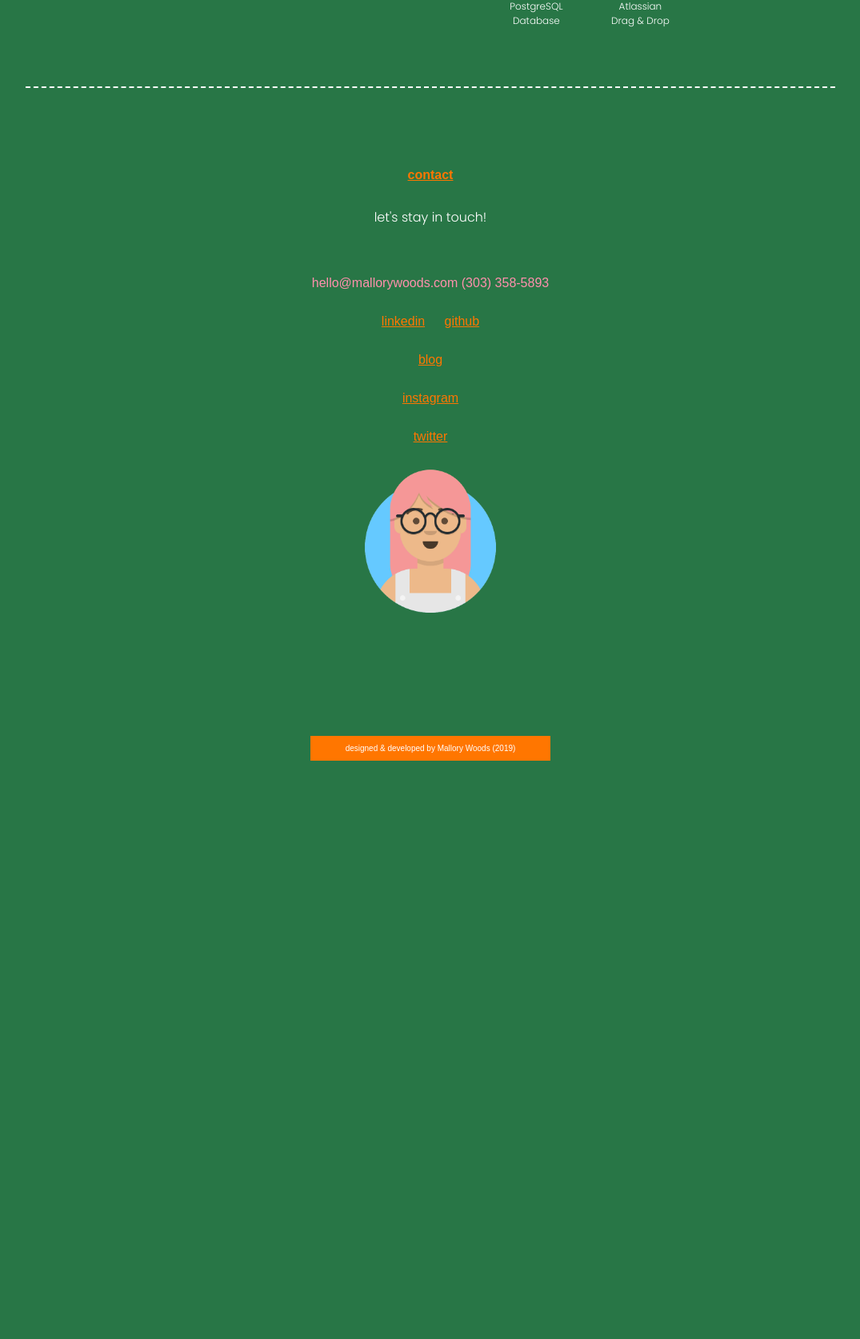
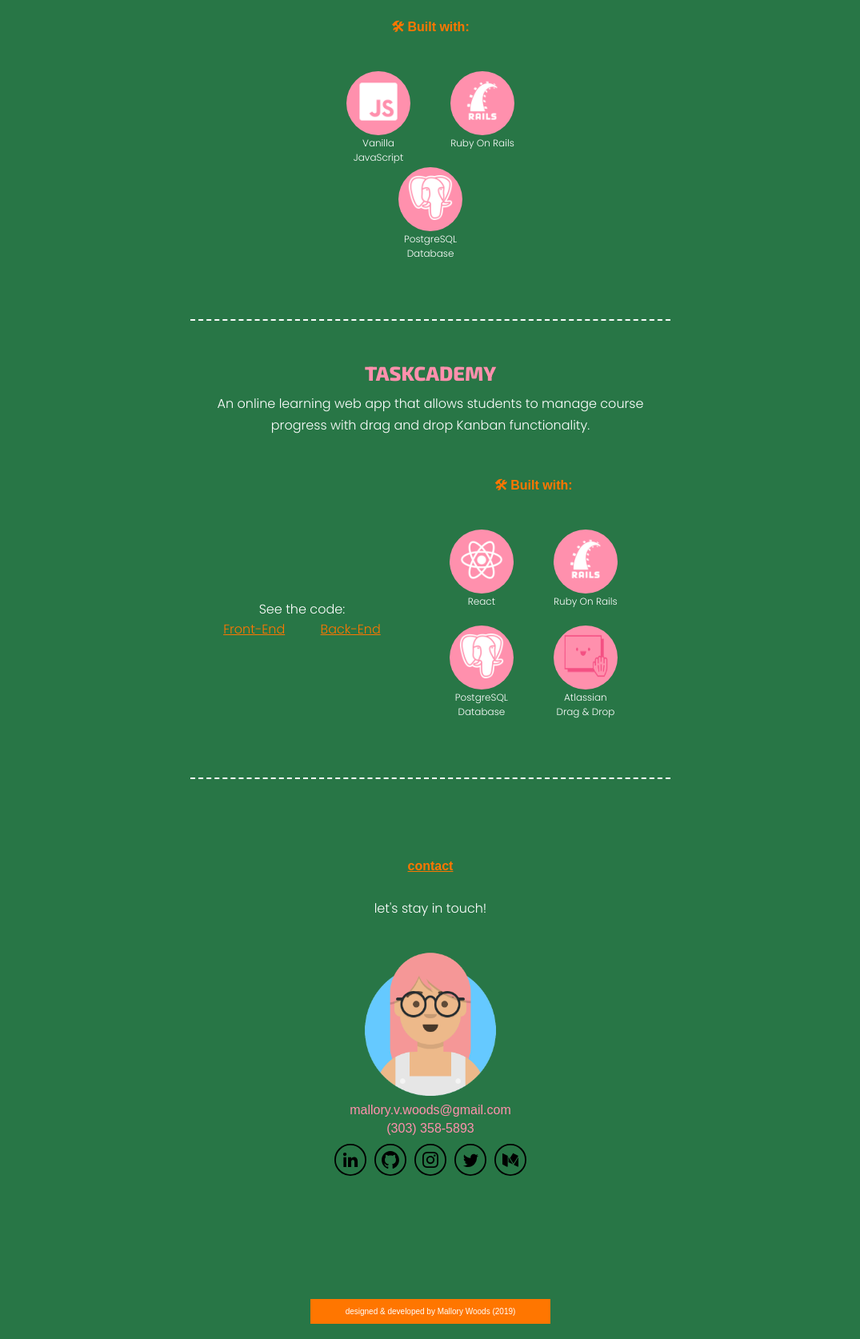
Before and after one commit to mallmsy/personalSite, a PHP site: page / in a window 1280 px wide. Shown: the part 3105-4779 px from the top of the page at 80% size, without its empty margins (102-1177 px from the left). Before the commit the page ends 4056 px from the top, so only its background shows below. Run offline with PHP 8.4, Linux system fonts and the light colour scheme; some web fonts are replaced.

Commit message:
added svg logos for contact and adjusted spacing in header and contact

```diff
--- a/home.html
+++ b/home.html
@@ -198,20 +198,21 @@
             <h2 class="heading-secondary">contact</h2>
 
             <p class="paragraph">let's stay in touch!</p>
+            <img class="avatar" src="img/me.png" alt="me">
 
-            <p class="contact__link">hello@mallorywoods.com</p>
+            <p class="contact__link">mallory.v.woods@gmail.com</p>
             <p class="contact__link">(303) 358-5893</p>
-            <br>
-            <p class="contact__link"><a href="https://www.linkedin.com/in/mallory-virginia-woods" target="_blank">linkedin</a></p>
-            <p class="contact__link"><a href="https://github.com/mallmsy" target="_blank" class="nav__item">github</a></p>
-            <br>
-            <p class="contact__link"><a href="https://medium.com/@malvwoods" target="_blank" class="contact__item">blog</a></p>
-            <br>
-            <p class="contact__link"><a href="https://www.instagram.com/mallmsy/" target="_blank" class="contact__item">instagram</a></p>
-            <br>
-            <p class="contact__link"><a href="https://twitter.com/mallmsyyy" target="_blank" class="contact__item">twitter</a></p>
-            <br>
-            <img class="avatar" src="img/me.png" alt="me">
+            <div class="contact__link--icons">
+              <a href="https://www.linkedin.com/in/mallory-virginia-woods" target="_blank"><img src= "img/logos/linkedin.svg" class="contact__link--icon"></img></a>
+
+              <a href="https://github.com/mallmsy" target="_blank" class="contact__item"><img src= "img/logos/github.svg" class="contact__link--icon"></img></a>
+
+              <a href="https://www.instagram.com/mallmsy/" target="_blank" class="contact__item"><img src= "img/logos/instagram.svg" class="contact__link--icon"></img></a>
+
+              <a href="https://twitter.com/mallmsyyy" target="_blank" class="contact__item"><img src= "img/logos/twitter.svg" class="contact__link--icon"></img></a>
+
+              <a href="https://medium.com/@malvwoods" target="_blank" class="contact__item"><img src= "img/logos/medium.svg" class="contact__link--icon"></img></a>
+            </div>
           </div>
 
         </section>
--- a/index.css
+++ b/index.css
@@ -1,6 +1,5 @@
 /* font-family: 'Biryani', sans-serif;
 font-family: 'Emblema One', cursive; */
-
 
 * {
   margin: 0;
@@ -31,6 +30,7 @@ body {
   font-size: 1.6rem;
   padding: 3rem;
   background-color: #287646;
+  text-align: center;
 }
 
 .header-wrapper {
@@ -40,15 +40,14 @@ body {
 .header {
   display: inline-block;
   width: 80vw;
-  height: 30rem;
-  margin-bottom: 2.5rem;
+  height: 25rem;
 }
 
 .header__text-box {
   position: absolute;
   width: 25rem;
 
-  top: 33%;
+  top: 25%;
   left: 48%;
 
   transform: translate(-50%, -50%);
@@ -112,7 +111,10 @@ body {
   z-index: 10;
   background-color: #FF7600;
   box-shadow: 0 1.5rem 2rem rgba(0, 0, 0, .4);
-  transition: all .2sec;
+  /* transition: all .2sec; */
+
+  animation: breathe 3s ease-out;
+  animation-iteration-count: infinite;
 }
 
 .circles__pink {
@@ -125,7 +127,10 @@ body {
   z-index: 10;
   background-color: #FF90AD;
   box-shadow: 0 1.5rem 2rem rgba(0, 0, 0, .4);
-  transition: all .2sec;
+  /* transition: all .2sec; */
+
+  animation: breathe 3s ease-out;
+  animation-iteration-count: infinite;
 }
 
 .circles__white {
@@ -138,21 +143,25 @@ body {
   z-index: 10;
   background-color: #FFF;
   box-shadow: 0 1.5rem 2rem rgba(0, 0, 0, .4);
-  transition: all .2sec;
+  /* transition: all .2sec; */
+
+  animation: breathe 3s ease-out;
+  animation-iteration-count: infinite;
 }
 
-.circles__white:hover,
+/* .circles__white:hover,
 .circles__pink:hover,
 .circles__orange:hover {
   transform: scale(1.05) translateY(-.5rem);
-}
+} */
 
 .main {
+  display: inline-block;
   text-align: center;
+  max-width: 600px;
 }
 
 .about {
-  margin-top: 5rem;
   display: inline-block;
 }
 
@@ -309,30 +318,40 @@ body {
 .contact {
   margin-top: 5rem;
   text-align: center;
-  height: 80vh;
-
+  height: 60vh;
 }
 
 .contact-wrapper {
   display: inline-block;
   width: 30rem;
-
 }
 
 .contact__link {
   display: inline-block;
-  transition: all .2sec;
   color: #FF90AD;
-  margin-top: 3rem;
+  margin-top: 5px;
 }
 
-.contact__link:hover {
+.contact__link--icons {
+  display: flex;
+  flex-wrap: wrap;
+  justify-content: center;
+  align-content: space-between;
+}
+
+.contact__link--icon {
+  fill: white;
+  width: 4rem;
+  transition: all .2sec;
+  margin: 10px 5px 0 5px;
+}
+
+.contact__link--icon:hover {
   transform: translateY(-3px);
   text-shadow: 0 1rem 2rem rgba(0, 0, 0, .2);
 }
 
 .avatar {
-  margin-top: 2rem;
   height: 60%;
   width: 60%;
 }
@@ -380,3 +399,15 @@ body {
     transform: translateX(0);
   }
 }
+
+@keyframes breathe {
+  0% {
+    transform: scale(1.05) translateY(-.5rem);
+  }
+  50% {
+    transform: scale(1.10) translateY(-.10rem);
+  }
+  100% {
+    transform: scale(1.05) translateY(-.5rem);
+  }
+}
```
Also changed, not shown: img/logos/github.svg (added), img/logos/instagram.svg (added), img/logos/linkedin.svg (added), img/logos/medium.svg (added), img/logos/twitter.svg (added).
